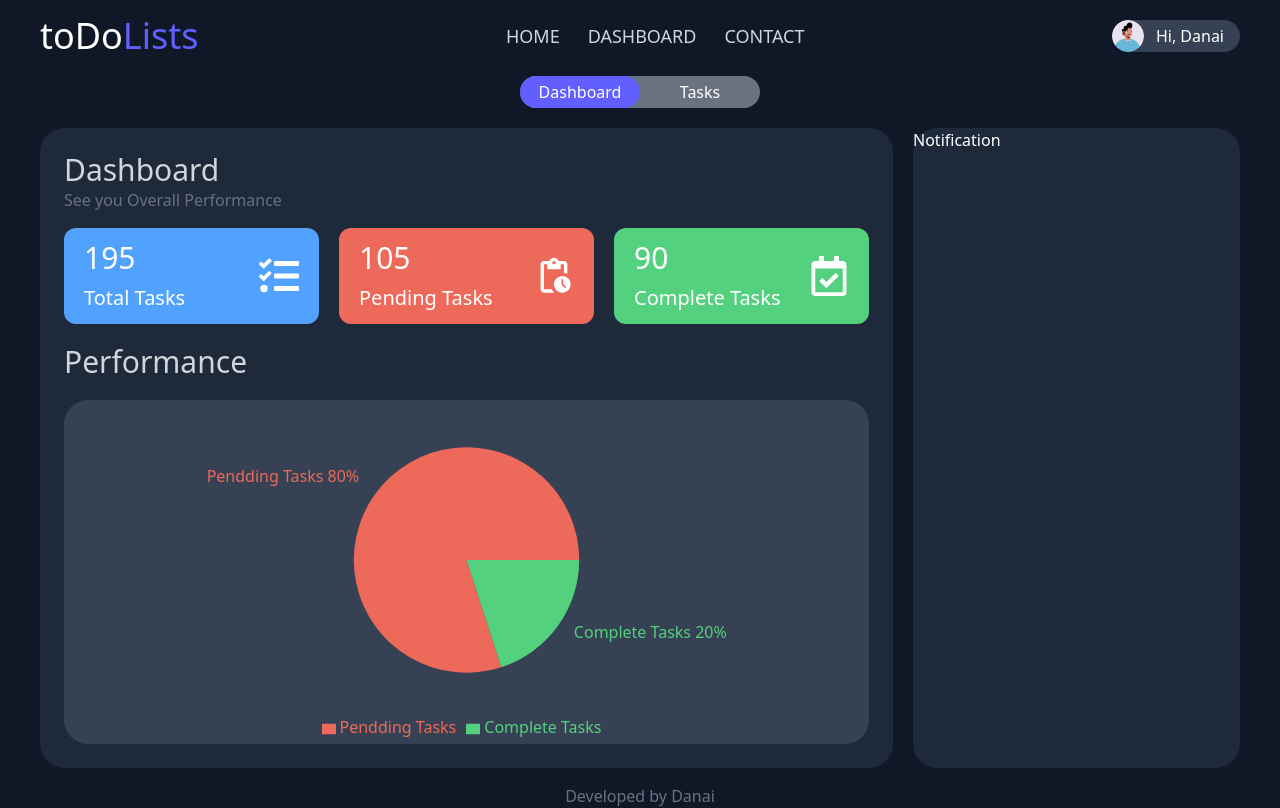
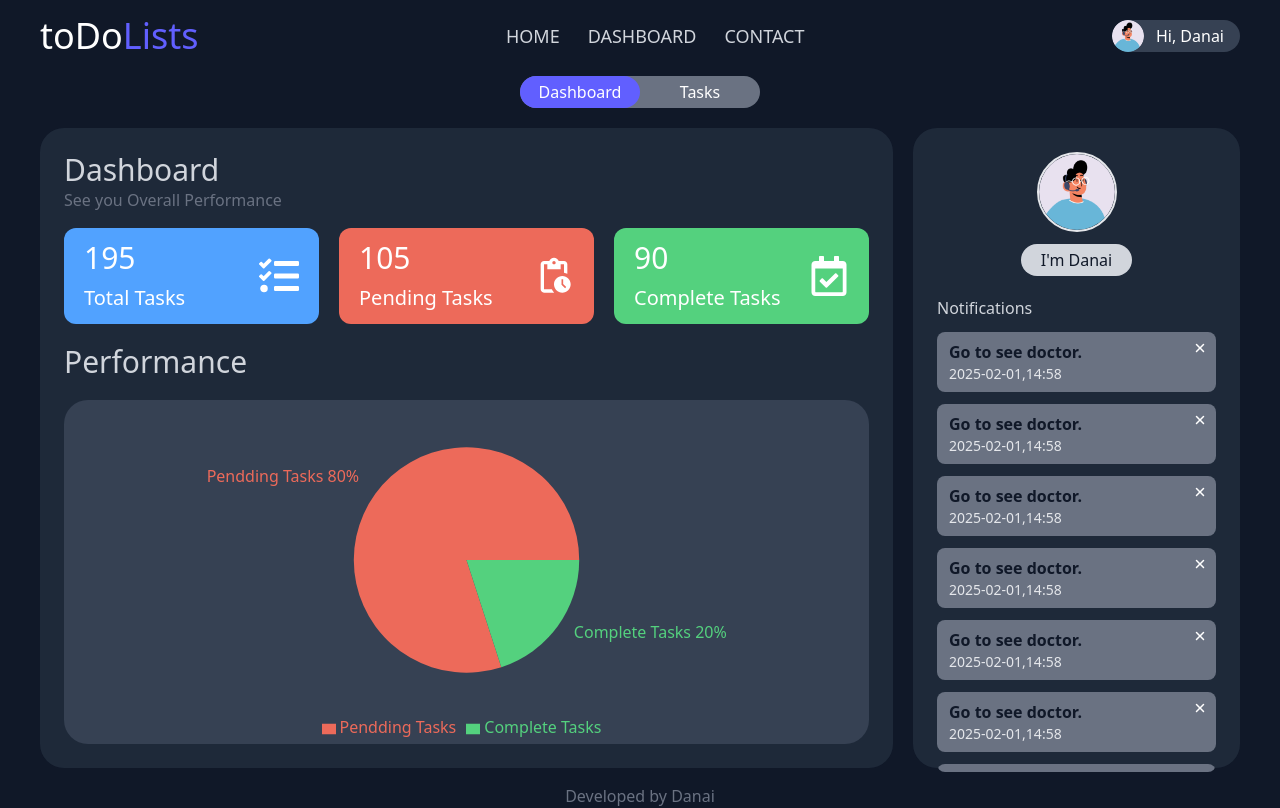
Before and after one commit to Danaiwee/project-todo-app, a React (Vite) app: page /dashboard in a window 1280 px wide. Built offline with nearby package versions, Linux system fonts and the light colour scheme.

Commit message:
Added notification section

```diff
--- a/src/components/Notification.jsx
+++ b/src/components/Notification.jsx
@@ -1,8 +1,43 @@
-import React from 'react'
+import {motion} from 'framer-motion';
+
+import profileImg from '/avatars/boy1.png';
+import NotificationCard from './NotificationCard';
+
 
 const Notification = () => {
   return (
-    <div>Notification</div>
+    <motion.div
+      className='flex flex-col p-6'
+      initial={{opacity: 0}}
+      animate={{opacity: 1}}
+      transition={{duration: 1.5}}
+    >
+      <div className='w-full flex flex-col items-center gap-3'>
+        <img
+          src={profileImg}
+          className='size-20 border-2 border-gray-200 rounded-full'
+        />
+        <p className='bg-gray-300 px-5 py-1 rounded-full text-gray-900'>
+          I'm Danai
+        </p>
+      </div>
+
+
+      <h1 className='text-gray-300 text-md font-medium mt-5'>Notifications</h1>
+      <div className='w-full h-[56vh] overflow-auto scrollbar-hidden mt-1 rounded-lg'>
+        <div className='flex flex-col gap-1'>
+          <NotificationCard />
+          <NotificationCard />
+          <NotificationCard />
+          <NotificationCard />
+          <NotificationCard />
+          <NotificationCard />
+          <NotificationCard />
+          <NotificationCard />
+          <NotificationCard />
+        </div>
+      </div>
+    </motion.div>
   )
 }
 
--- /dev/null
+++ b/src/components/NotificationCard.jsx
@@ -0,0 +1,16 @@
+import { IoClose } from "react-icons/io5";
+
+const NotificationCard = () => {
+  return (
+    <div className='w-full flex flex-col bg-gray-500 rounded-lg px-3 py-2 relative mt-2'>
+        <IoClose className='absolute right-2 cursor-pointer hover:bg-red-500' />
+        <p className='font-bold text-md text-gray-900'>Go to see doctor.</p>
+        <p className='text-sm text-gray-200'>
+            2025-02-01,
+            <span>14:58</span>
+        </p>
+    </div>
+  )
+}
+
+export default NotificationCard
--- a/src/index.css
+++ b/src/index.css
@@ -1 +1,17 @@
 @import "tailwindcss";
+
+/* In your tailwind.css or styles.css */
+@layer utilities {
+    .scrollbar-hidden {
+      scrollbar-width: none; /* Firefox */
+    }
+    .scrollbar-hidden::-webkit-scrollbar {
+      display: none; /* Chrome, Safari, Edge */
+    }
+    .scrollbar-hidden::-webkit-scrollbar-thumb {
+      background-color: transparent; /* Makes the thumb invisible */
+    }
+    .scrollbar-hidden::-webkit-scrollbar-track {
+      background: transparent; /* Makes the track invisible */
+    }
+  }
```
Also changed, not shown: src/constants/data.js (line endings or trailing spaces).
